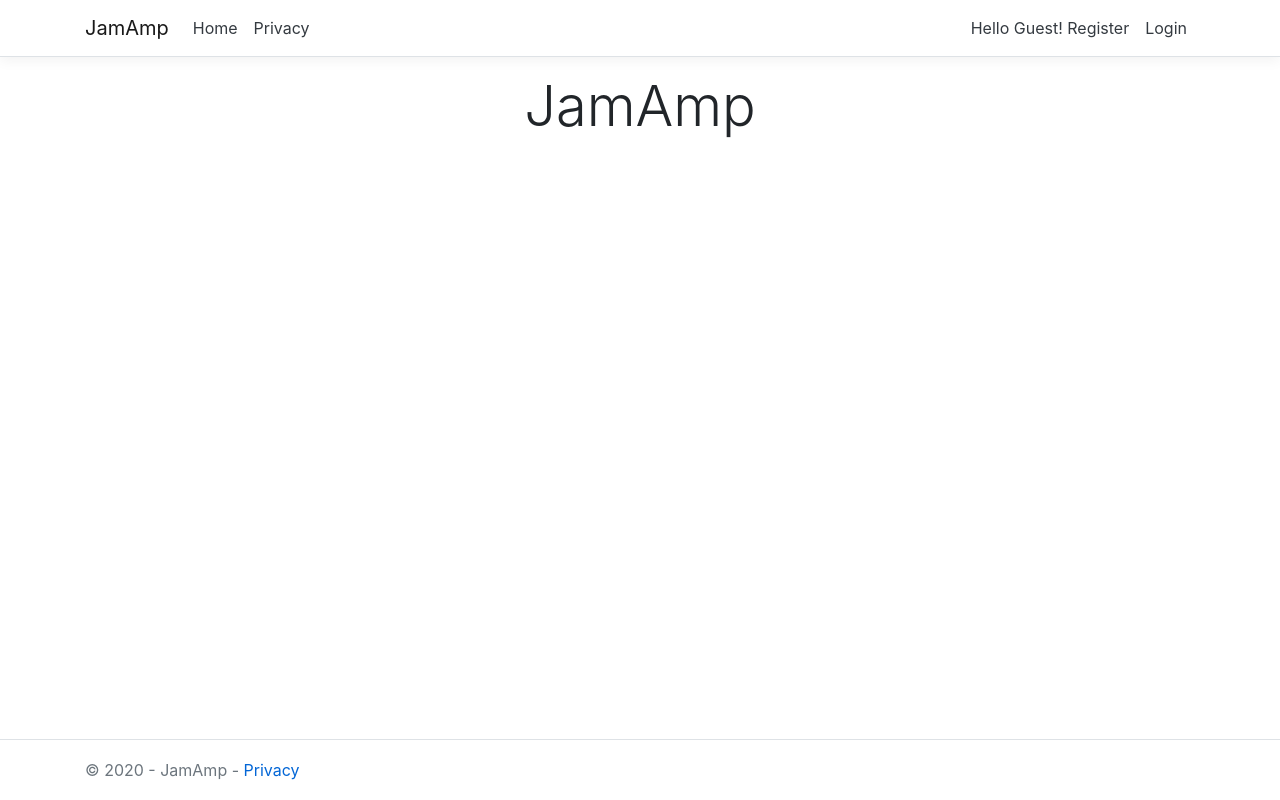
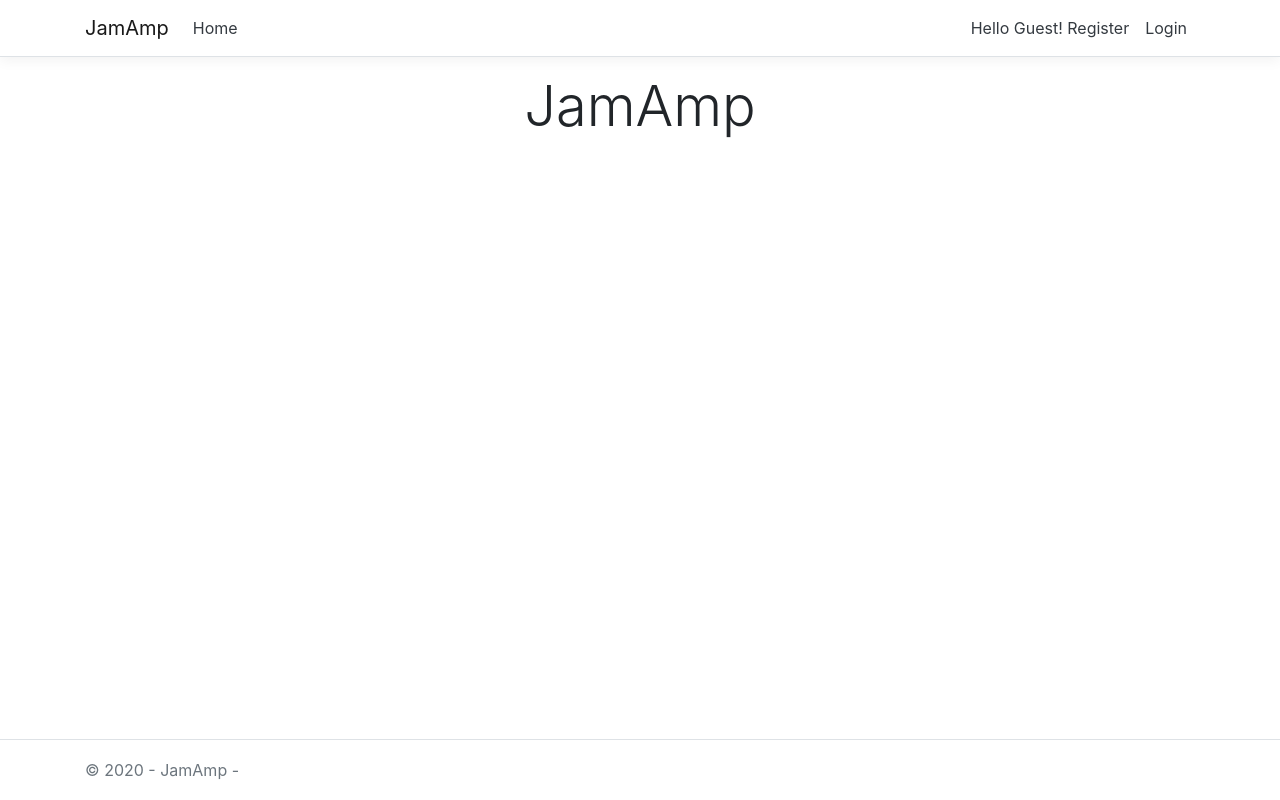
Before and after one commit to kevinhenneigh/JamAmp, an ASP.NET Core app: page / in a window 1280 px wide. Run offline with ASP.NET Core 8, Linux system fonts and the light colour scheme; some libraries are stand-ins or nearby versions.

Commit message:
Cleaned out unneccesary links

```diff
--- a/JamAmp/Controllers/HomeController.cs
+++ b/JamAmp/Controllers/HomeController.cs
@@ -23,11 +23,6 @@ namespace JamAmp.Controllers
             return View();
         }
 
-        public IActionResult Privacy()
-        {
-            return View();
-        }
-
         [ResponseCache(Duration = 0, Location = ResponseCacheLocation.None, NoStore = true)]
         public IActionResult Error()
         {
--- a/JamAmp/Views/Home/Privacy.cshtml
+++ /dev/null
@@ -1,6 +0,0 @@
-@{
-    ViewData["Title"] = "Privacy Policy";
-}
-<h1>@ViewData["Title"]</h1>
-
-<p>Use this page to detail your site's privacy policy.</p>
--- a/JamAmp/Views/Shared/_Layout.cshtml
+++ b/JamAmp/Views/Shared/_Layout.cshtml
@@ -22,9 +22,6 @@
                         <li class="nav-item">
                             <a class="nav-link text-dark" asp-area="" asp-controller="Home" asp-action="Index">Home</a>
                         </li>
-                        <li class="nav-item">
-                            <a class="nav-link text-dark" asp-area="" asp-controller="Home" asp-action="Privacy">Privacy</a>
-                        </li>
                     </ul>
                 </div>
             </div>
@@ -38,7 +35,7 @@
 
     <footer class="border-top footer text-muted">
         <div class="container">
-            &copy; 2020 - JamAmp - <a asp-area="" asp-controller="Home" asp-action="Privacy">Privacy</a>
+            &copy; 2020 - JamAmp - <a asp-area="" asp-controller="Home"></a>
         </div>
     </footer>
     <script src="~/lib/jquery/dist/jquery.min.js"></script>
```
